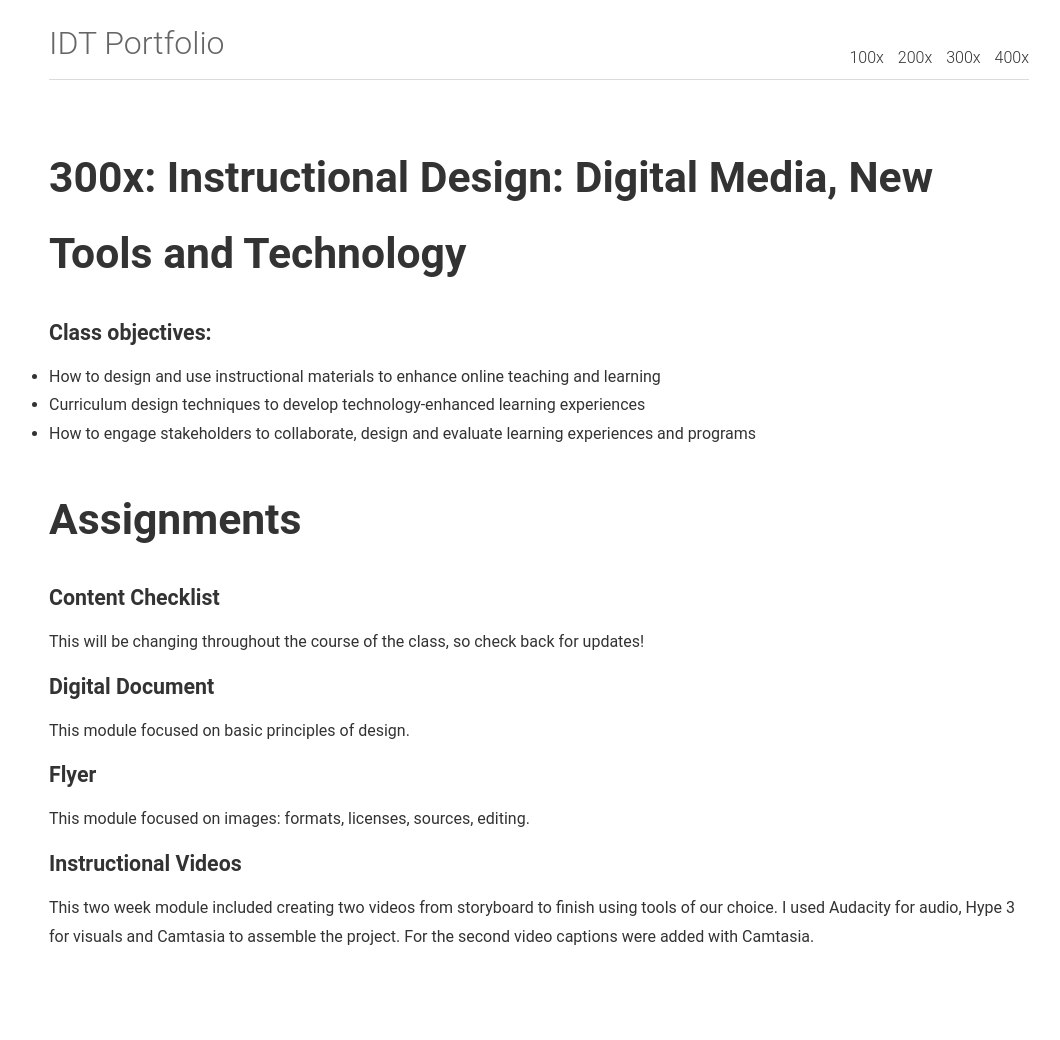
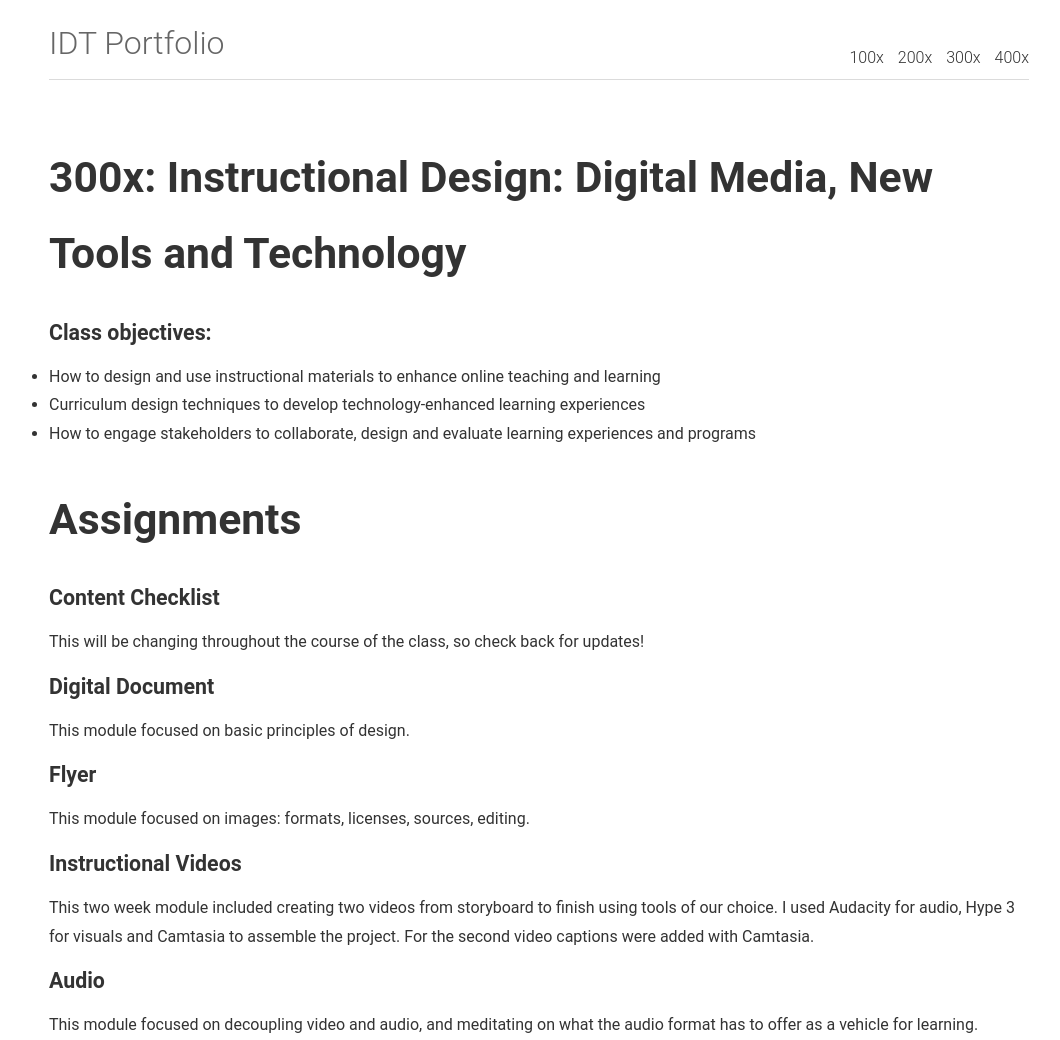
Before and after one commit to caitlinmeyer/idt-portfolio, a Jekyll site: the page built from 300x/index.html, in a window 1280 px wide. Shown: the whole page, without its empty margins (101-1161 px from the left). Built offline with Jekyll 4.4.1, drawn with Linux system fonts in a browser that asks for light colours; before the commit the page ends 951 px from its top, so only the background shows below that.

Commit message:
Update index.html

```diff
--- a/300x/index.html
+++ b/300x/index.html
@@ -22,3 +22,5 @@ This module focused on basic principles of design.
 This module focused on images: formats, licenses, sources, editing.
 <h3><a href="/idt-portfolio/300x/video">Instructional Videos</a></h3>
 This two week module included creating two videos from storyboard to finish using tools of our choice. I used Audacity for audio, Hype 3 for visuals and Camtasia to assemble the project. For the second video captions were added with Camtasia.
+<h3><a href="/idt-portfolio/300x/audio">Audio</a></h3>
+This module focused on decoupling video and audio, and meditating on what the audio format has to offer as a vehicle for learning.
```
